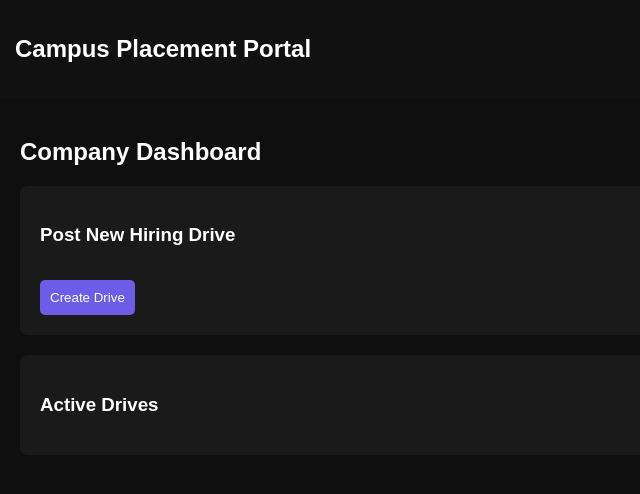
After one commit to sandwichCat00/Enit, a Flask app: template templates/company/dashboard_comp.html in a window 1280 px wide. The commit adds this page. Shown: the top 494 px of the page, without its empty margins (0-640 px from the left). Run offline with Flask 3, Linux system fonts and the light colour scheme; the template is opened without the code that fills it, so the values that code supplies are empty.

Commit message:
chore: init frontend2

```diff
--- a/templates/auth/student_login.html
+++ b/templates/auth/student_login.html
@@ -1,4 +1,5 @@
 {% extends 'base.html' %}
+
 {% block content %}
 <div class="card">
     <h3>Student Login</h3>
--- /dev/null
+++ b/templates/base.html
@@ -0,0 +1,23 @@
+<!DOCTYPE html>
+<html lang="en">
+<head>
+    <meta charset="UTF-8">
+    <title>{% block title %}Placement Portal{% endblock %}</title>
+
+    <!-- CSS -->
+    <link rel="stylesheet" href="{{ url_for('static', filename='styles.css') }}">
+</head>
+<body>
+
+    <!-- Optional simple navbar -->
+    <header style="padding:15px; background:#111; color:white;">
+        <h2>Campus Placement Portal</h2>
+    </header>
+
+    <!-- MAIN CONTENT -->
+    <main style="padding:20px;">
+        {% block content %}{% endblock %}
+    </main>
+
+</body>
+</html>
--- /dev/null
+++ b/templates/company/dashboard_comp.html
@@ -0,0 +1,27 @@
+{% extends 'base.html' %}
+{% block content %}
+
+<h2>Company Dashboard</h2>
+
+<div class="card">
+    <h3>Post New Hiring Drive</h3>
+    <a href="/company/post-job">
+        <button>Create Drive</button>
+    </a>
+</div>
+
+<div class="card">
+    <h3>Active Drives</h3>
+    {% for drive in drives %}
+        <p>
+            <strong>{{ drive.role }}</strong><br>
+            Min CGPA: {{ drive.min_cgpa }} |
+            Max Backlogs: {{ drive.max_backlogs }}
+        </p>
+        <a href="/company/applicants/{{ drive.id }}">
+            <button>View Applicants</button>
+        </a>
+    {% endfor %}
+</div>
+
+{% endblock %}
--- a/templates/index.html
+++ b/templates/index.html
@@ -3,7 +3,8 @@
 <head>
     <meta charset="UTF-8">
     <title>{{ title }}</title>
-    <link rel="stylesheet" href="{{ url_for('static', filename='css/theme.css') }}">
+    <link rel="stylesheet" href="{{ url_for('static', filename='styles.css') }}">
+
 </head>
 <body>
     <nav class="navbar">
```
Also changed, not shown: templates/company/dashboard.html (deleted, +0 -20 lines).
